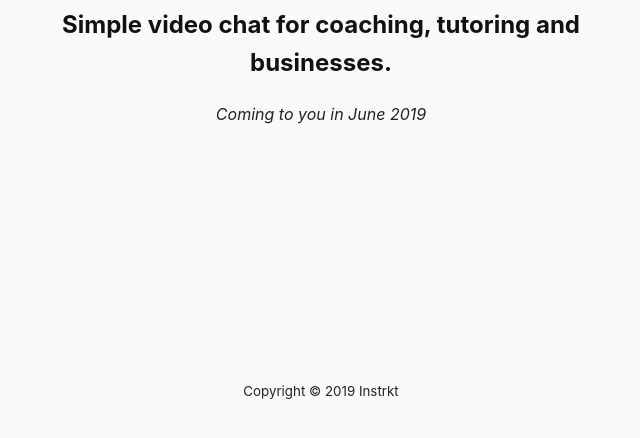
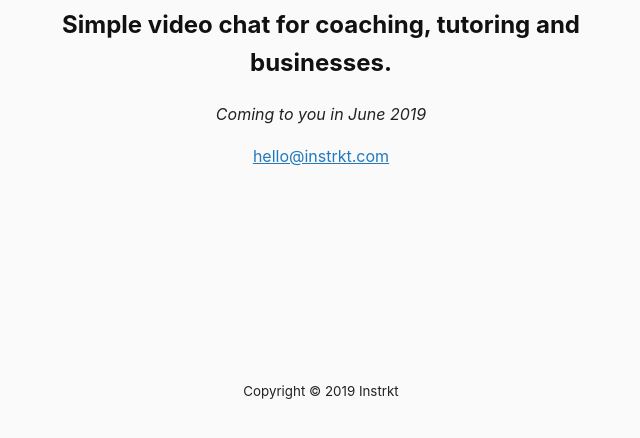
Before and after one commit to AxelTheGerman/instrkt.com, a plain HTML site: page index.html in a window 1280 px wide. Shown: the part 254-692 px from the top of the page, without its empty margins (319-959 px from the left). Drawn offline with Linux system fonts and the light colour scheme.

Commit message:
add email contact

```diff
--- a/index.html
+++ b/index.html
@@ -18,6 +18,9 @@
       <p>
         <i>Coming to you in June 2019</i>
       <p>
+      <p>
+        <a href="mailto:hello@instrkt.com">hello@instrkt.com</a>
+      </p>
     </div>
     <div class="footer">
       <small>Copyright &copy; 2019 Instrkt</small>
```
